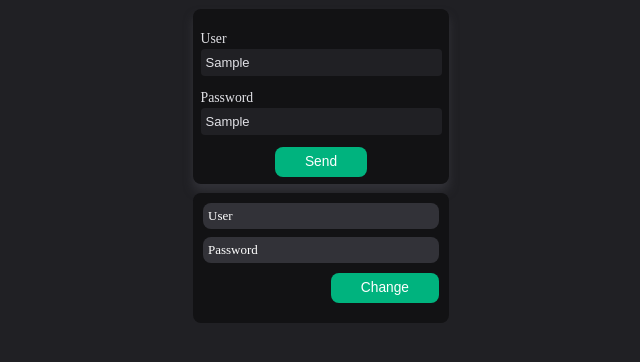
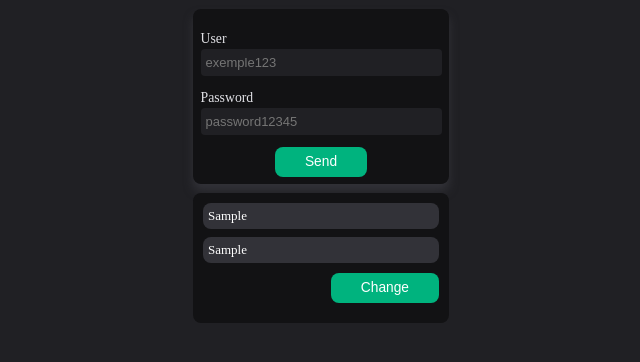
Before and after one commit to cauealb/projects-React, a React (Vite) app in the folder 03-form/: page / in a window 1280 px wide. Both pictures are taken after typing "Sample", "Sample" into the empty fields and a click on the button "Send". Shown: the top 362 px of the page, without its empty margins (319-959 px from the left). Built offline with nearby package versions, Linux system fonts and the light colour scheme.

Commit message:
Criando funcionalidade de colocar os dados na lista corretamente

```diff
--- a/03-form/src/App.jsx
+++ b/03-form/src/App.jsx
@@ -6,20 +6,12 @@ import { List } from "./Components/List/ListLogin";
 import { useState } from "react";
 
 function App() {
-  const [itemList, setItemList] = useState([])
 
-  function SubmitItens(user, pass) {
-    event.preventDefault()
-    setItemList([...itemList, itemList])
-  }
 
   return (
     <>
       <ThemeProvider theme={DefaultStyledTheme}>
-        <Form submit={SubmitItens}/>
-        {itemList.map(item => {
-          return <List />
-        })}
+        <Form />
         <GlobalCSS />
       </ThemeProvider>
     </>
--- a/03-form/src/Components/Form/Form.jsx
+++ b/03-form/src/Components/Form/Form.jsx
@@ -1,33 +1,50 @@
 import { useState } from "react";
+import { List } from "../List/ListLogin";
 import { StyledForm, StyledLabel, StyledInput, StyledButton } from "./Form.s";
 
-export function Form({submit}) {
-    const [changeUser, setChangeUser] = useState('')
-    const [changePass, setChangePass] = useState('')
+export function Form() {
 
-    function handleChangeUser() {
-        setChangeUser(event.target.value)
+    const [changeUsername, setChageUsername] = useState('')
+    const [changePassword, setChagePassword] = useState('')
+
+    const [listLogin, setListLogin] = useState([])
+
+    function HandleChangeUsername() {
+        setChageUsername(event.target.value)
     }
 
-    function handleChangePass() {
-        setChangePass(event.target.value)
+    function HandleChangePassword() {
+        setChagePassword(event.target.value)
     }
 
-    function handleSubmit() {
-        submit(changeUser, changePass)
+    function HandleSubmitLogin() {
+        event.preventDefault()
+
+        if (changeUsername.length < 5 || changePassword.length < 5) {
+            alert('O Usuário ou Senha precisa ter no mínimo 5 caracteres')
+        } else {
+            setListLogin([...listLogin, {user: changeUsername, pass: changePassword}])
+
+            setChagePassword('')
+            setChageUsername('')
+        }
     }
 
     return (
         <>
-            <StyledForm onSubmit={handleSubmit}>
+            <StyledForm onSubmit={HandleSubmitLogin}>
                 <StyledLabel htmlFor="user">User</StyledLabel>
-                <StyledInput onChange={handleChangeUser} type="text" id="user" placeholder="exemple123" autoFocus autoComplete="off" required min={5}/>
+                <StyledInput onChange={HandleChangeUsername} value={changeUsername} type="text" id="user" placeholder="exemple123" autoFocus autoComplete="off" required min={5}/>
 
                 <StyledLabel htmlFor="password">Password</StyledLabel>
-                <StyledInput onChange={handleChangePass} type="text" id="password" placeholder="password12345" autoComplete="off"  required min={5}/>
+                <StyledInput onChange={HandleChangePassword} value={changePassword} type="text" id="password" placeholder="password12345" autoComplete="off"  required min={5}/>
 
                 <StyledButton type="submit">Send</StyledButton>
             </StyledForm>
+            {listLogin.map(item => {
+                return <List infos={item}/>
+            })}
+
         </>
     )
 }
--- a/03-form/src/Components/List/ListLogin.jsx
+++ b/03-form/src/Components/List/ListLogin.jsx
@@ -1,13 +1,13 @@
 import { StyledSection, StyledParagraph, StyledButtonList, StyledDivParagraph } from "./List.s";
 
-export function List() {
+export function List({infos}) {
 
     return (
         <>
             <StyledSection>
                 <StyledDivParagraph>
-                    <StyledParagraph>User</StyledParagraph>
-                    <StyledParagraph>Password</StyledParagraph>
+                    <StyledParagraph>{infos.user}</StyledParagraph>
+                    <StyledParagraph>{infos.pass}</StyledParagraph>
                 </StyledDivParagraph>
                 <StyledButtonList>Change</StyledButtonList>
             </StyledSection>
```
